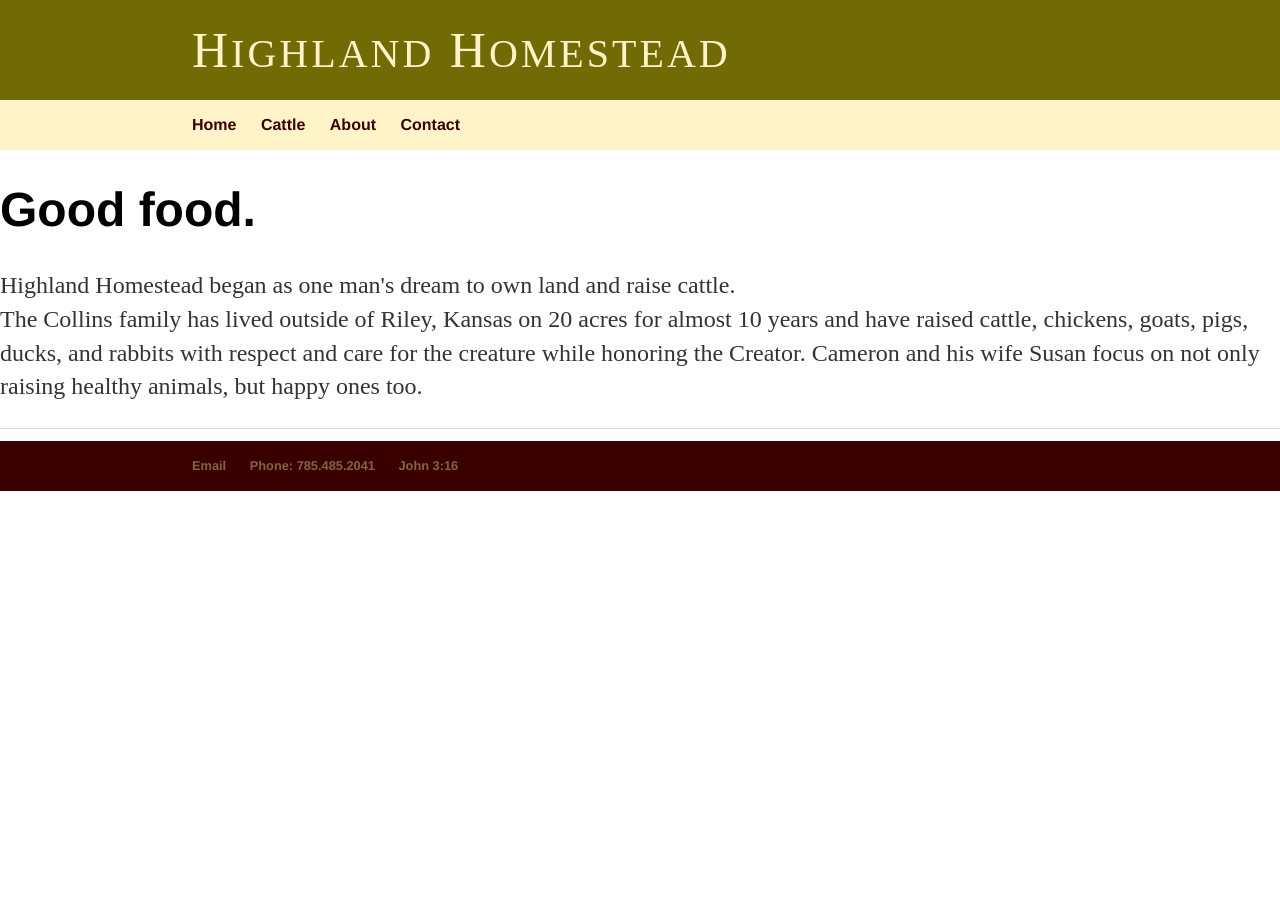
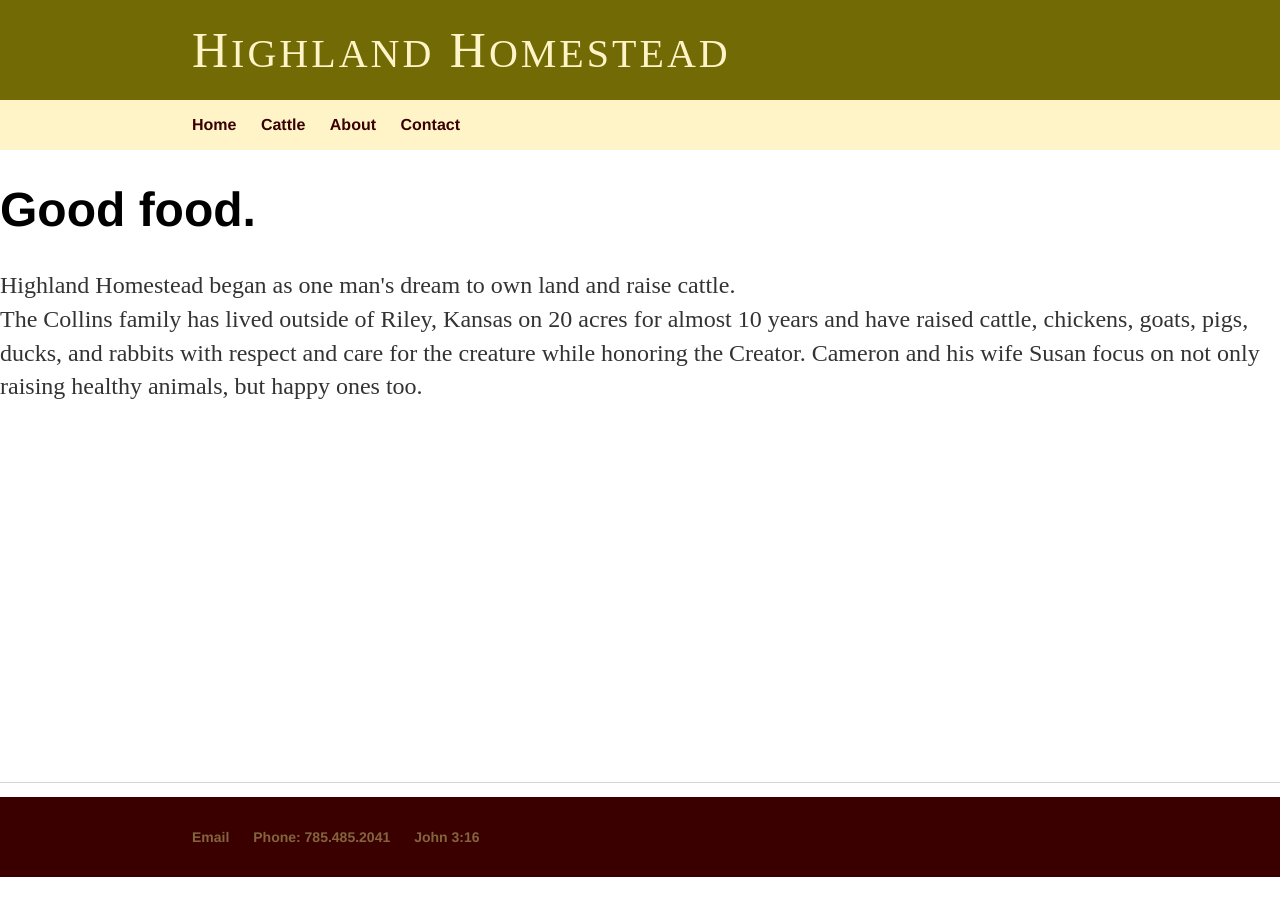
Before and after one commit to collinshomestead/collinshomestead.github.io, a Jekyll site: the page built from index.html, in a window 1280 px wide. Built offline with Jekyll 4.4.1, drawn with Linux system fonts in a browser that asks for light colours; some web fonts are replaced.

Commit message:
Update main.css

```diff
--- a/css/main.css
+++ b/css/main.css
@@ -15,10 +15,8 @@ body {
     src: url(Amaranth-Italic.otf);
 }
 .container {
-   min-height: 100%;
-   height: auto !important;
-   height: 100%;
-   margin: 0 auto -80px;
+   min-height: 600px;
+   margin: 0 auto;
 }
 .headerbox {
     background-color: #726b05;
@@ -93,11 +91,14 @@ ul.posts li {
 }
 .footerbox {
     background-color: #3a0000;
+    height: 80px;
 }
 .footerwords {
     width: 70%;
     margin: 0 auto;
     color: #83643d;
+    font-size: 14px;
+    line-height: 80px;
 }
 a.footer {
     color: #83643d;
@@ -106,10 +107,3 @@ a.footer:hover {
     color: #a89277;
     text-decoration: none;
 }
-footer {
-    height: 80px;
-}
-.push {
-    height: 80px;
-}
-}
```
